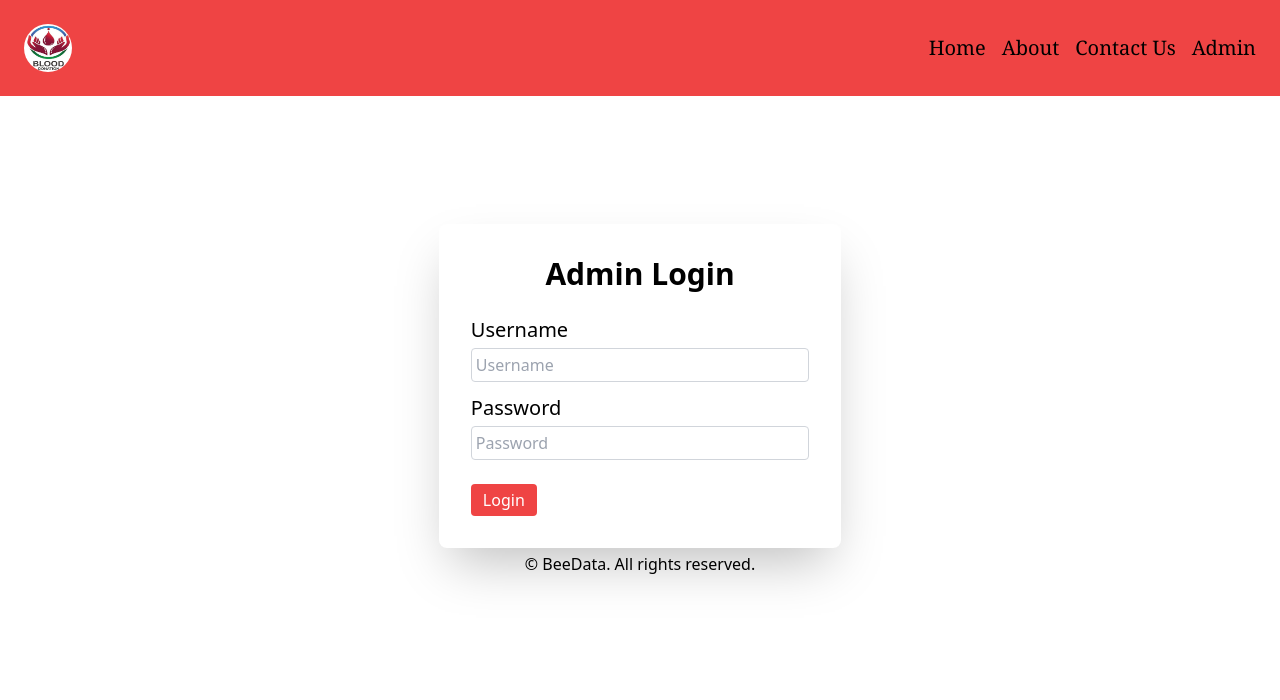
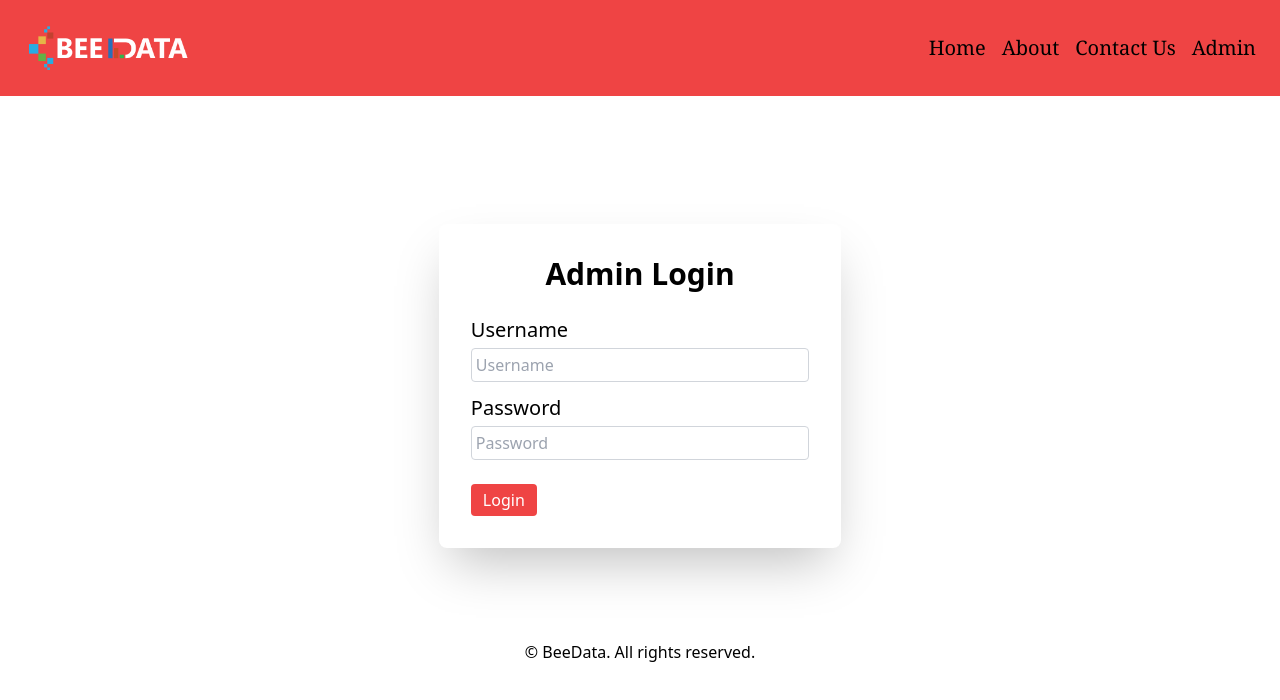
Before and after one commit to rajeshdreams333/Blood_dontataion_management, a React (Create React App) app in the folder frontend/: page /admin in a window 1280 px wide. Shown: the top 700 px of the page. Built offline with nearby package versions, Linux system fonts and the light colour scheme.

Commit message:
Small change in page fixing

```diff
--- a/frontend/src/App.js
+++ b/frontend/src/App.js
@@ -5,7 +5,7 @@ import Body from "./components/Body";
 
 function App() {
   return (
-    <div>
+    <div className="flex flex-col h-screen">
     <Header/>
     <Body/>
    <Footer/>
--- a/frontend/src/components/Body.js
+++ b/frontend/src/components/Body.js
@@ -7,13 +7,14 @@ import Admin from './Admin';
 const Body = () => {
   return (
     <>
+    <div className='flex-1'>
     <Routes>
     <Route path="/" element={<Home/>}/>
     <Route path="/about" element={<About />}/>
     <Route path="/contactus" element={<Contactus/>}/>
     <Route path="/admin" element={<Admin/>}/>
-
-   </Routes>
+    </Routes>
+    </div>
     </>
   )
 }
--- a/frontend/src/components/Footer.js
+++ b/frontend/src/components/Footer.js
@@ -2,7 +2,7 @@ import React from 'react'
 
 const Footer = () => {
   return (
-    <footer className='m-1 text-center'>
+    <footer className='text-center h-1/5'>
       <p>&copy; BeeData. All rights reserved.</p>
     </footer>
   )
--- a/frontend/src/components/Header.js
+++ b/frontend/src/components/Header.js
@@ -5,10 +5,10 @@ import { Link } from 'react-router-dom';
 
 const Header = () => {
   return (
-    <header className="bg-red-500 text-black p-6 font-serif text-xl">
+    <header className="bg-red-500 text-black p-6 font-serif text-xl flex-none ">
       <div className="container mx-auto flex justify-between items-center">
         <Link to="/">
-          <img src=".\assets\BDMS_logo.jpg" alt="Logo" className="h-12 w-12 rounded-full" />
+          <img src=".\assets\BDMS_logo.png" alt="Logo" className="h-12 w-42" />
         </Link>
 
         <nav className="space-x-4">
```
Also changed, not shown: frontend/public/assets/BDMS_logo.jpg (deleted), frontend/public/assets/BDMS_logo.png (added).
